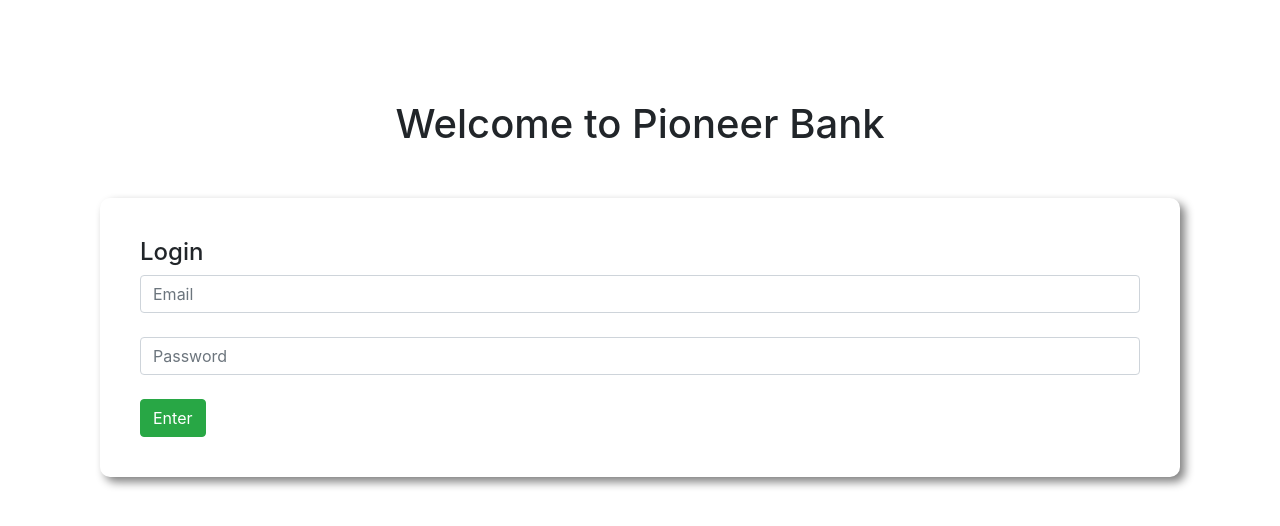
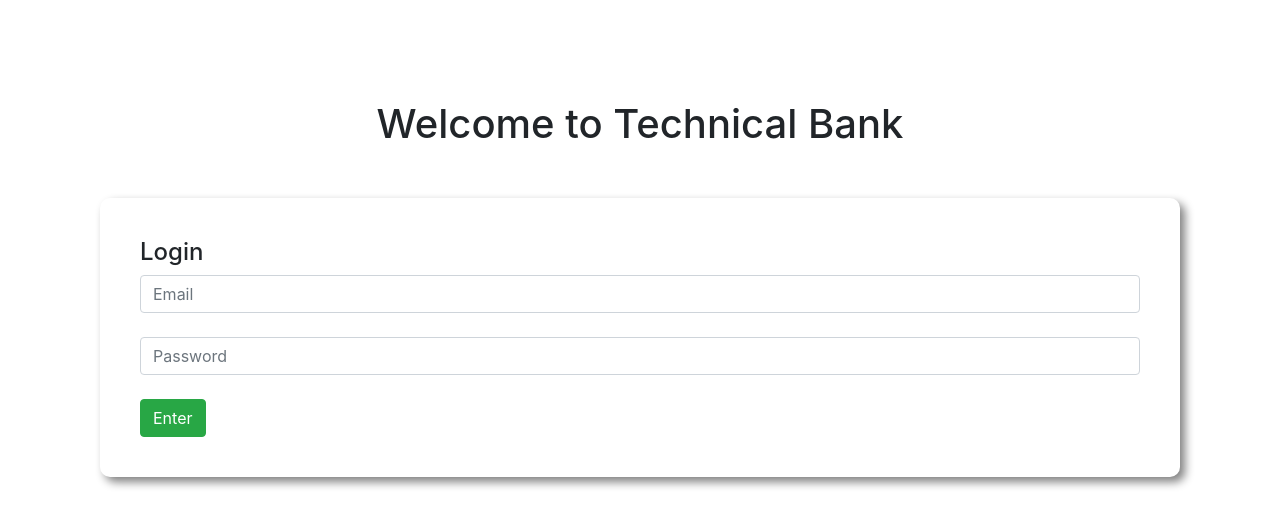
Before and after one commit to Jabed97/Pioneer-Bank, a plain HTML site: page index.html in a window 1280 px wide. Drawn offline with nearby package versions, Linux system fonts and the light colour scheme.

Commit message:
Update index.html

```diff
--- a/index.html
+++ b/index.html
@@ -10,7 +10,7 @@
 <body>
 
     <div id="login-area">
-        <h1 class="text-center">Welcome to Pioneer Bank</h1>
+        <h1 class="text-center">Welcome to Technical Bank</h1>
         <div class="submit-area">
             <h4>Login</h4>
             <input type="text" class="form-control" placeholder="Email">
```
